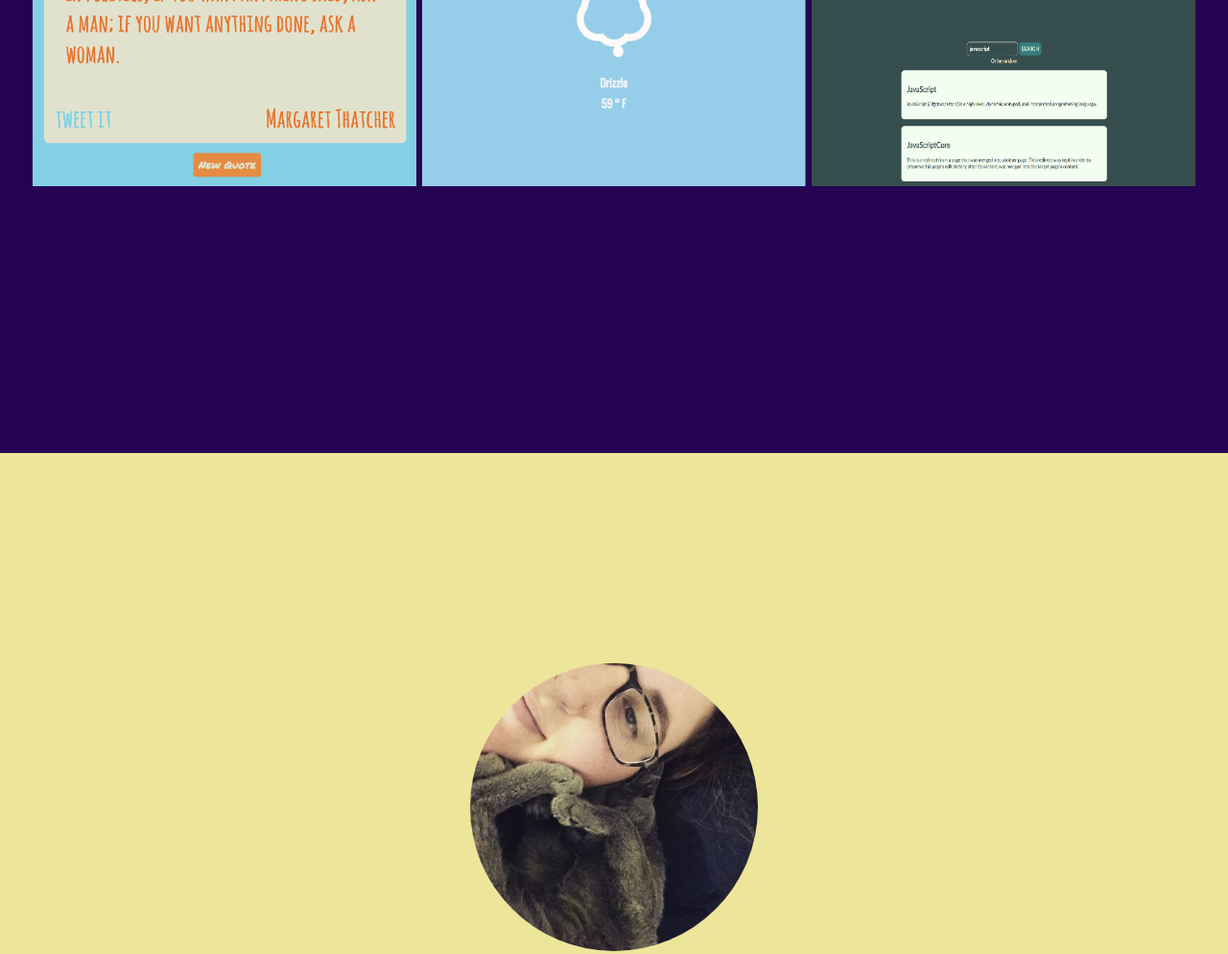
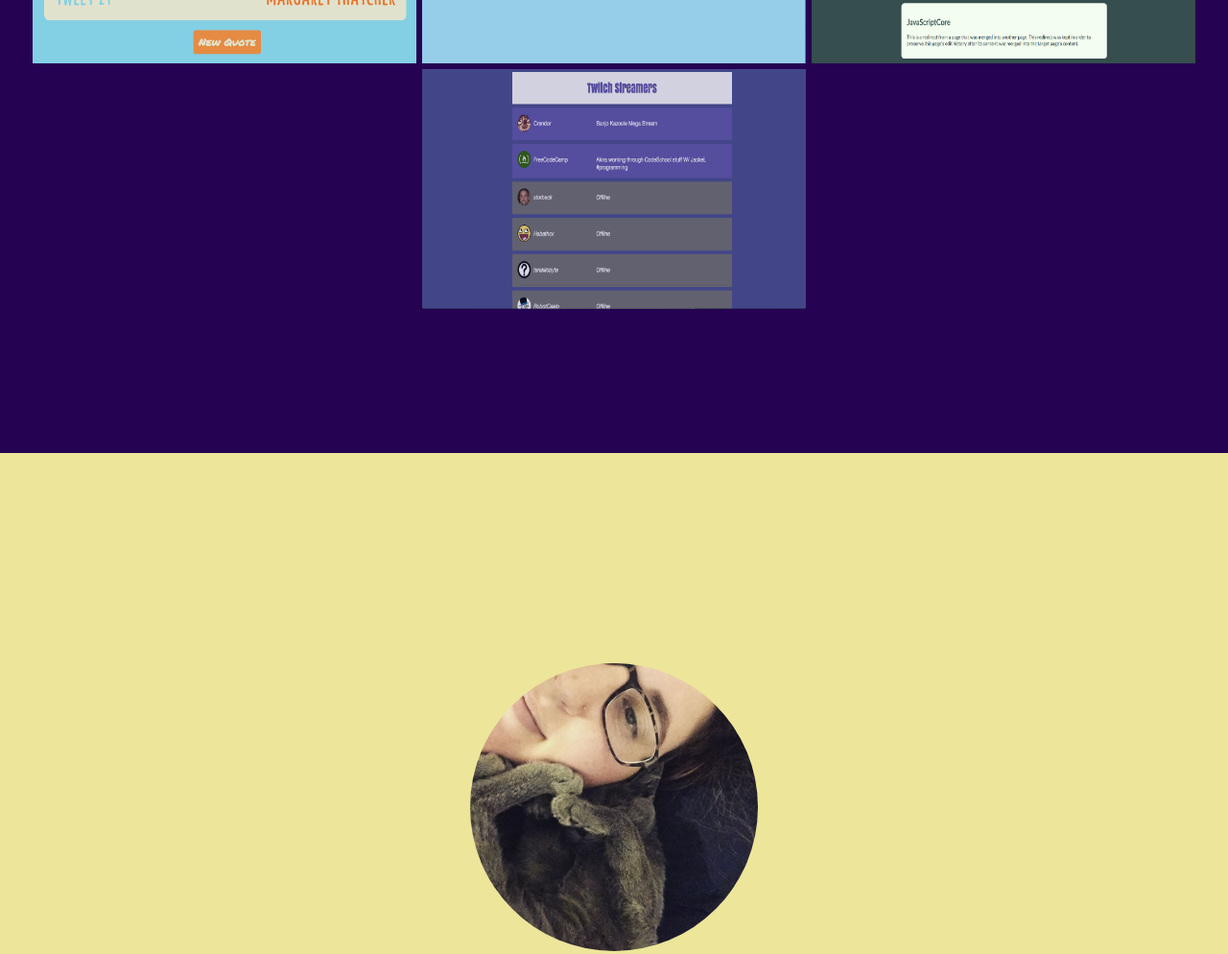
Before and after one commit to leaena/freecodecamp, a website: page public/index.html in a window 1280 px wide. Shown: the part 1128-2122 px from the top of the page at 96% size. Drawn offline with Linux system fonts and the light colour scheme.

Commit message:
add twitch project to homepage

```diff
--- a/public/index.html
+++ b/public/index.html
@@ -58,6 +58,9 @@
         <a href="/wiki" target="_blank">
           <img title="Wiki Searching" width="400" height="250" src="/img/wiki.png">
         </a>
+        <a href="/twitch" target="_blank">
+          <img title="Twitch Stream Statuses" width="400" height="250" src="/img/twitch.png">
+        </a>
       </div>
     </div>
   </section>
```
Also changed, not shown: public/img/twitch.png (added).
